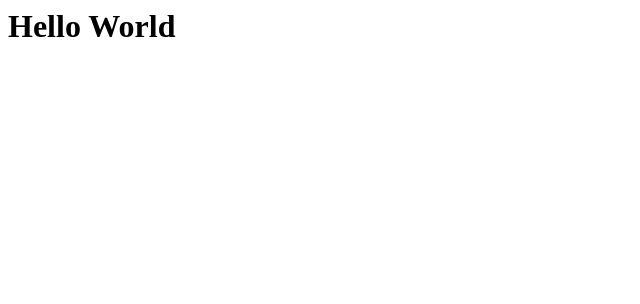
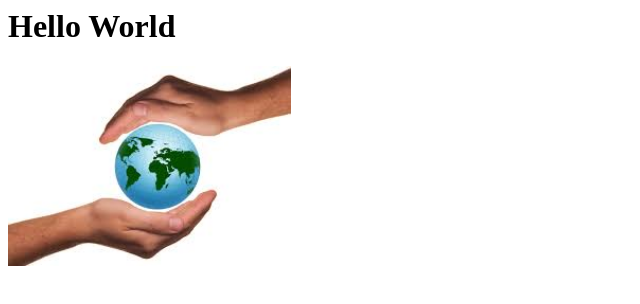
Before and after one commit to LoreSD/LoreSD.github.io, a plain HTML site: page index.html in a window 1280 px wide. Shown: the whole page, without its empty margins (0-640 px from the left). Drawn offline with Linux system fonts and the light colour scheme.

Commit message:
add image

```diff
--- a/index.html
+++ b/index.html
@@ -1,5 +1,8 @@
 <html>
 
     <h1> Hello World </h1>
+    <div>
+        <img src="world.jpg" height="200">
+    </div>
 
 </html>
```
Also changed, not shown: world.jpg (added).
